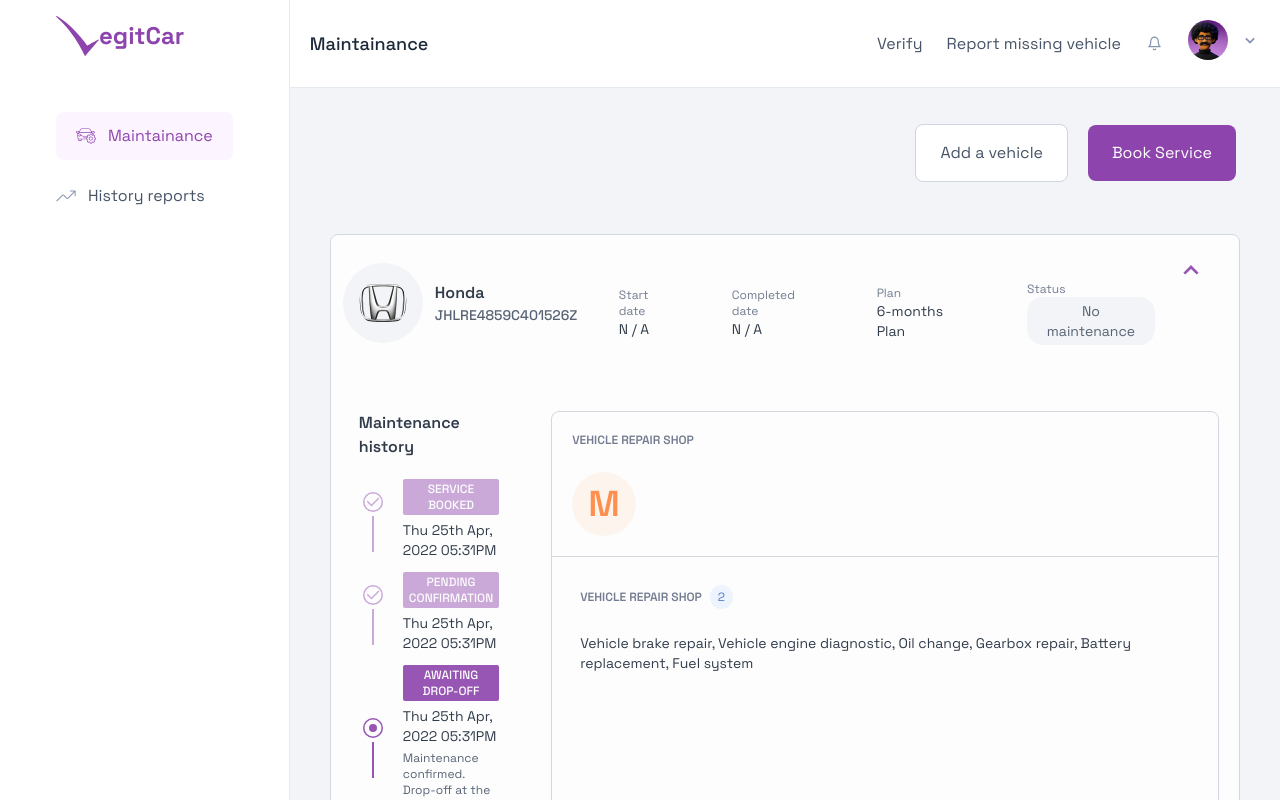
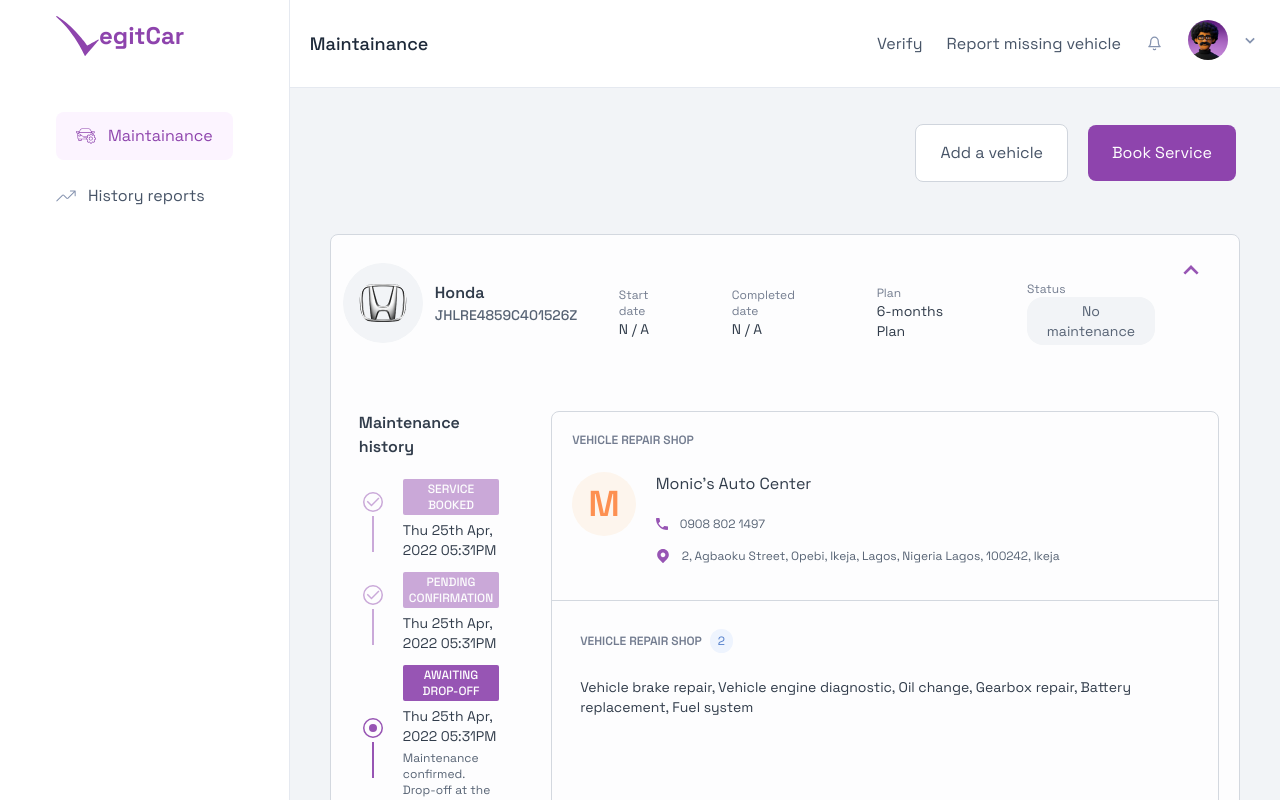
Before and after one commit to ntamiegbe/legitcar-next, a Next.js app: page /maintainance in a window 1280 px wide. Both pictures are taken after a click on the icon 1191 px from the left and 271 px from the top of the page. Shown: the top 800 px of the page. Built offline with nearby package versions, Linux system fonts and the light colour scheme.

Commit message:
Commit: changes

```diff
--- a/src/components/VehicleDetails.js
+++ b/src/components/VehicleDetails.js
@@ -109,8 +109,8 @@ const VehicleDetails = ({ carMake, VIN, startDate, completeDate, plan, status, r
                                     <div className="bg-orangeOverlay rounded-full px-4 py-3 flex items-center justify-center">
                                         <p className='text-orange text-center font-semibold text-4xl'>M</p>
                                     </div>
-                                    <div className="px-3">
-                                        {/* <p className='text-start text-primary text-base font-normal mb-5'>{repairShop}</p>
+                                    <div className="flex-1 px-3">
+                                        <p className='text-start text-primary text-base font-normal mb-5'>{repairShop}</p>
                                         <div className="flex items-center mb-4">
                                             <svg width="12" height="12" viewBox="0 0 12 12" fill="none" xmlns="http://www.w3.org/2000/svg">
                                                 <path d="M11.3333 8.33334C10.5033 8.33334 9.7 8.2 8.95334 7.95334C8.72334 7.88 8.46 7.93334 8.27669 8.11669L6.81003 9.58669C4.92003 8.62669 3.37669 7.08334 2.41669 5.19669L3.88334 3.72334C4.06669 3.54 4.12 3.27669 4.04669 3.04669C3.80003 2.30003 3.66669 1.49669 3.66669 0.666687C3.66666 0.296656 3.37 0 3 0H0.666656C0.3 0 0 0.296656 0 0.666656C0 6.92666 5.07334 12 11.3333 12C11.7033 12 12 11.7033 12 11.3333V9C12 8.63 11.7033 8.33334 11.3333 8.33334Z" fill="#8E44AD" />
@@ -123,7 +123,7 @@ const VehicleDetails = ({ carMake, VIN, startDate, completeDate, plan, status, r
                                             </svg>
                                             <p className='text-secondaryText px-3 text-xs font-normal'>{repairAddress}</p>
                                         </div>
-                                        <div className="flex items-center space-x-3 mb-4">
+                                        {/*  <div className="flex items-center space-x-3 mb-4">
                                             <div className="border border-stroke py-2 px-4 rounded-lg cursor-pointer flex items-center justify-between">
                                                 <FaGlobeAfrica className='text-brand mr-1' />
                                                 <span className='hidden lg:inline text-secondaryText text-xs font-normal'> Website</span>
```
